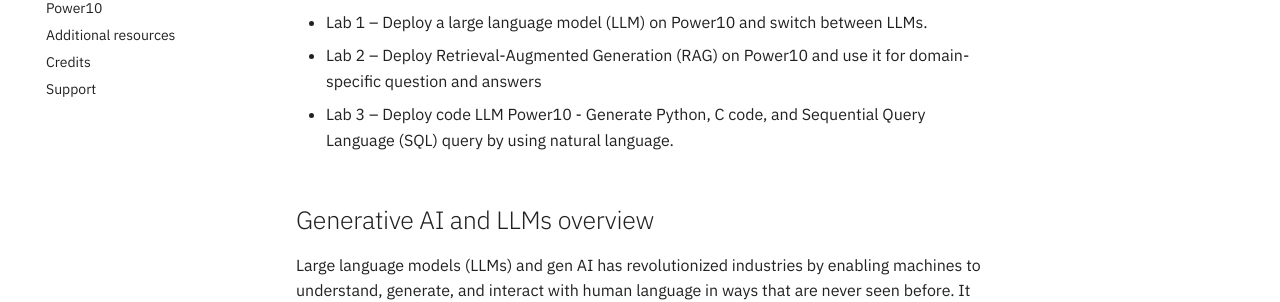
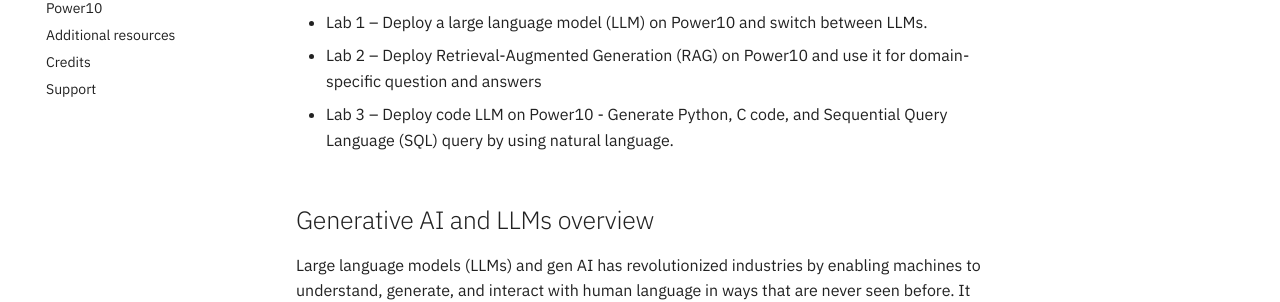
Before and after one commit to IBM/AI-on-Power-Level3, an MkDocs documentation site: the page built from docs/index.md, in a window 1280 px wide and 900 px high. Shown: the part 346-648 px from the top of the window. Built offline with MkDocs 1.6.1 and Material for MkDocs 9.7.7, drawn with Linux system fonts in a browser that asks for light colours.

```diff
--- a/docs/index.md
+++ b/docs/index.md
@@ -11,7 +11,7 @@ This course has 4 main parts as you can see on the left window:
 
 * Lab 2 – Deploy Retrieval-Augmented Generation (RAG) on Power10 and use it for domain-specific question and answers
 
-* Lab 3 – Deploy code LLM Power10 - Generate Python, C code, and Sequential Query Language (SQL) query by using natural language.
+* Lab 3 – Deploy code LLM on Power10 - Generate Python, C code, and Sequential Query Language (SQL) query by using natural language.
 
 ## Generative AI and LLMs overview
 
```
